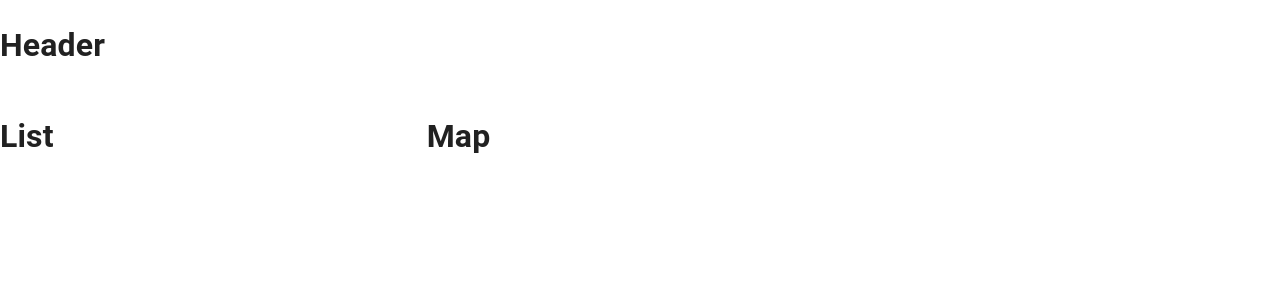
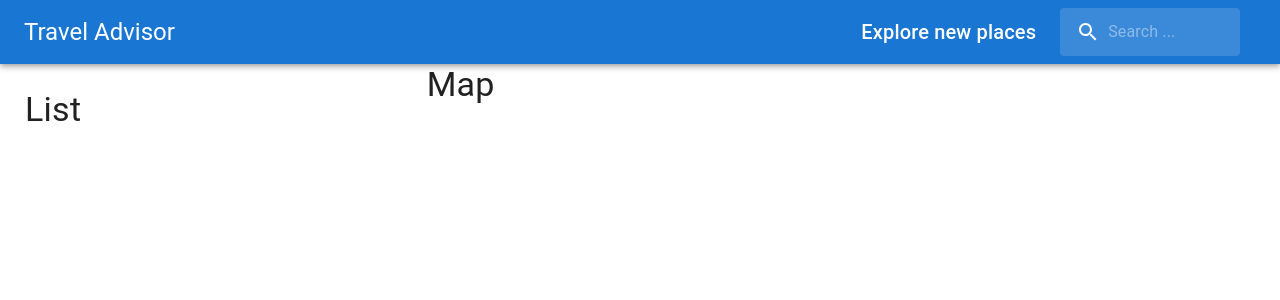
Before and after one commit to zaid296imtiaz/travel_advisor, a React (Create React App) app: page / in a window 1280 px wide. Shown: the top 300 px of the page. Built offline with nearby package versions, Linux system fonts and the light colour scheme.

Commit message:
Added styles and props and improved the mayout based on MUI 5 spec

```diff
--- a/src/Components/Header/Header.jsx
+++ b/src/Components/Header/Header.jsx
@@ -1,9 +1,34 @@
+// Header.jsx
 import React from "react";
+import { Box } from '@mui/material';
+import { StyledAppBar, StyledToolbar, StyledTitle, StyledSearch, StyledSearchIcon, StyledInputBase } from './styles';
+import SearchIcon from '@mui/icons-material/Search';
 
 const Header = () => {
-    return(
-        <h1>Header</h1>
-    )
-}
+  return (
+    <StyledAppBar position="static">
+      <StyledToolbar>
+        <StyledTitle variant="h5">
+          Travel Advisor
+        </StyledTitle>
+        <Box display="flex" alignItems={"center"}>
+          <StyledTitle variant="h6">
+            Explore new places
+          </StyledTitle>
+          {/* <Autocomplete> */}
+          <StyledSearch>
+            <StyledSearchIcon>
+              <SearchIcon />
+            </StyledSearchIcon>
+            <StyledInputBase
+              placeholder="Search ..."
+            />
+          </StyledSearch>
+          {/* </Autocomplete> */}
+        </Box>
+      </StyledToolbar>
+    </StyledAppBar>
+  );
+};
 
 export default Header;
--- a/src/Components/Header/styles.js
+++ b/src/Components/Header/styles.js
@@ -0,0 +1,56 @@
+// styles.js
+import { styled, alpha } from '@mui/material/styles';
+import { AppBar, Toolbar, Typography, InputBase } from '@mui/material';
+export const StyledAppBar = styled(AppBar)(({ theme }) => ({
+  // Add styles if needed
+}));
+
+export const StyledToolbar = styled(Toolbar)({
+  display: 'flex',
+  justifyContent: 'space-between',
+  alignItems: 'center'
+});
+
+export const StyledTitle = styled(Typography)(({ theme }) => ({
+  display: 'none',
+  [theme.breakpoints.up('sm')]: {
+    display: 'block',
+  },
+}));
+
+export const StyledSearch = styled('div')(({ theme }) => ({
+  position: 'relative',
+  borderRadius: theme.shape.borderRadius,
+  backgroundColor: alpha(theme.palette.common.white, 0.15),
+  '&:hover': {
+    backgroundColor: alpha(theme.palette.common.white, 0.25),
+  },
+  marginRight: theme.spacing(2),
+  marginLeft: 0,
+  width: '100%',
+  [theme.breakpoints.up('sm')]: {
+    marginLeft: theme.spacing(3),
+    width: 'auto',
+  },
+}));
+
+export const StyledSearchIcon = styled('div')(({ theme }) => ({
+  padding: theme.spacing(0, 2),
+  height: '100%',
+  position: 'absolute',
+  pointerEvents: 'none',
+  display: 'flex',
+  alignItems: 'center',
+  justifyContent: 'center',
+}));
+
+export const StyledInputBase = styled(InputBase)(({ theme }) => ({
+  color: 'inherit',
+  padding: theme.spacing(1, 1, 1, 0),
+  paddingLeft: `calc(1em + ${theme.spacing(4)})`,
+  transition: theme.transitions.create('width'),
+  width: '100%',
+  [theme.breakpoints.up('md')]: {
+    width: '20ch',
+  },
+}));
--- a/src/Components/List/List.jsx
+++ b/src/Components/List/List.jsx
@@ -1,8 +1,18 @@
+// List.jsx
 import React from "react";
+import { Typography } from '@mui/material';
+import { StyledContainer, StyledList } from './styles'; // import the styled components
 
 const List = () => {
     return(
-        <h1>List</h1>
+        <StyledContainer> {/* Use the StyledContainer component */}
+            <Typography variant="h4" component="h1" gutterBottom>
+                List
+            </Typography>
+            <StyledList> {/* Use the StyledList component */}
+                {/* ... your list items here */}
+            </StyledList>
+        </StyledContainer>
     )
 }
 
--- a/src/Components/List/styles.js
+++ b/src/Components/List/styles.js
@@ -0,0 +1,33 @@
+// styles.js
+import { styled } from '@mui/material/styles';
+import { FormControl, Select, Box } from '@mui/material';
+
+export const StyledFormControl = styled(FormControl)(({ theme }) => ({
+  margin: theme.spacing(1),
+  minWidth: 120,
+  marginBottom: '30px',
+}));
+
+export const StyledSelectEmpty = styled(Select)(({ theme }) => ({
+  marginTop: theme.spacing(2),
+}));
+
+export const StyledLoadingBox = styled(Box)(({ theme }) => ({
+  height: '600px',
+  display: 'flex',
+  justifyContent: 'center',
+  alignItems: 'center',
+}));
+
+export const StyledContainer = styled(Box)(({ theme }) => ({
+  padding: '25px',
+}));
+
+export const StyledMarginBottomBox = styled(Box)({
+  marginBottom: '30px',
+});
+
+export const StyledList = styled(Box)({
+  height: '75vh',
+  overflow: 'auto',
+});
--- a/src/Components/Map/Map.jsx
+++ b/src/Components/Map/Map.jsx
@@ -1,8 +1,22 @@
+// Map.jsx
 import React from "react";
+import { Typography } from '@mui/material';
+import { StyledMapContainer, StyledMarkerContainer, StyledPointer } from './styles'; // import the styled components
 
 const Map = () => {
     return(
-        <h1>Map</h1>
+        <StyledMapContainer> {/* Use the StyledMapContainer component */}
+            <Typography variant="h4" component="h1" gutterBottom>
+                Map
+            </Typography>
+            {/* Map implementation would go here */}
+            {/* For example, a marker might look like this: */}
+            <StyledMarkerContainer>
+                <StyledPointer> {/* Use the StyledPointer component */}
+                    {/* Marker content goes here */}
+                </StyledPointer>
+            </StyledMarkerContainer>
+        </StyledMapContainer>
     )
 }
 
--- a/src/Components/Map/styles.js
+++ b/src/Components/Map/styles.js
@@ -0,0 +1,27 @@
+// styles.js
+import { styled } from '@mui/material/styles';
+import { Paper, Box } from '@mui/material';
+
+export const StyledPaper = styled(Paper)({
+  padding: '10px',
+  display: 'flex',
+  flexDirection: 'column',
+  justifyContent: 'center',
+  width: '100px',
+});
+
+export const StyledMapContainer = styled(Box)({
+  height: '85vh',
+  width: '100%',
+});
+
+export const StyledMarkerContainer = styled(Box)({
+  position: 'absolute',
+  transform: 'translate(-50%, -50%)',
+  zIndex: 1,
+  '&:hover': { zIndex: 2 },
+});
+
+export const StyledPointer = styled(Box)({
+  cursor: 'pointer',
+});
--- a/src/Components/PlaceDetails/PlaceDetails.jsx
+++ b/src/Components/PlaceDetails/PlaceDetails.jsx
@@ -1,8 +1,22 @@
+// PlaceDetails.jsx
 import React from "react";
+import { Typography } from '@mui/material';
+import { StyledSubtitle, StyledSpacing, StyledChip } from './styles'; // import the styled components
 
 const PlaceDetails = () => {
     return(
-        <h1>PlaceDetails</h1>
+        <div>
+            <Typography variant="h4" component="h1" gutterBottom>
+                Place Details
+            </Typography>
+            <StyledSubtitle>
+                {/* Content for the subtitle */}
+            </StyledSubtitle>
+            <StyledSpacing>
+                {/* Additional content with spacing */}
+            </StyledSpacing>
+            <StyledChip label="Example Chip" /> {/* Example usage of StyledChip */}
+        </div>
     )
 }
 
--- a/src/Components/PlaceDetails/styles.js
+++ b/src/Components/PlaceDetails/styles.js
@@ -0,0 +1,20 @@
+// styles.js
+import { styled } from '@mui/material/styles';
+import { Chip, Box } from '@mui/material';
+
+export const StyledChip = styled(Chip)({
+  margin: '5px 5px 5px 0',
+});
+
+export const StyledSubtitle = styled(Box)({
+  display: 'flex',
+  alignItems: 'center',
+  justifyContent: 'space-between',
+  marginTop: '10px',
+});
+
+export const StyledSpacing = styled(Box)({
+  display: 'flex',
+  alignItems: 'center',
+  justifyContent: 'space-between',
+});
```
